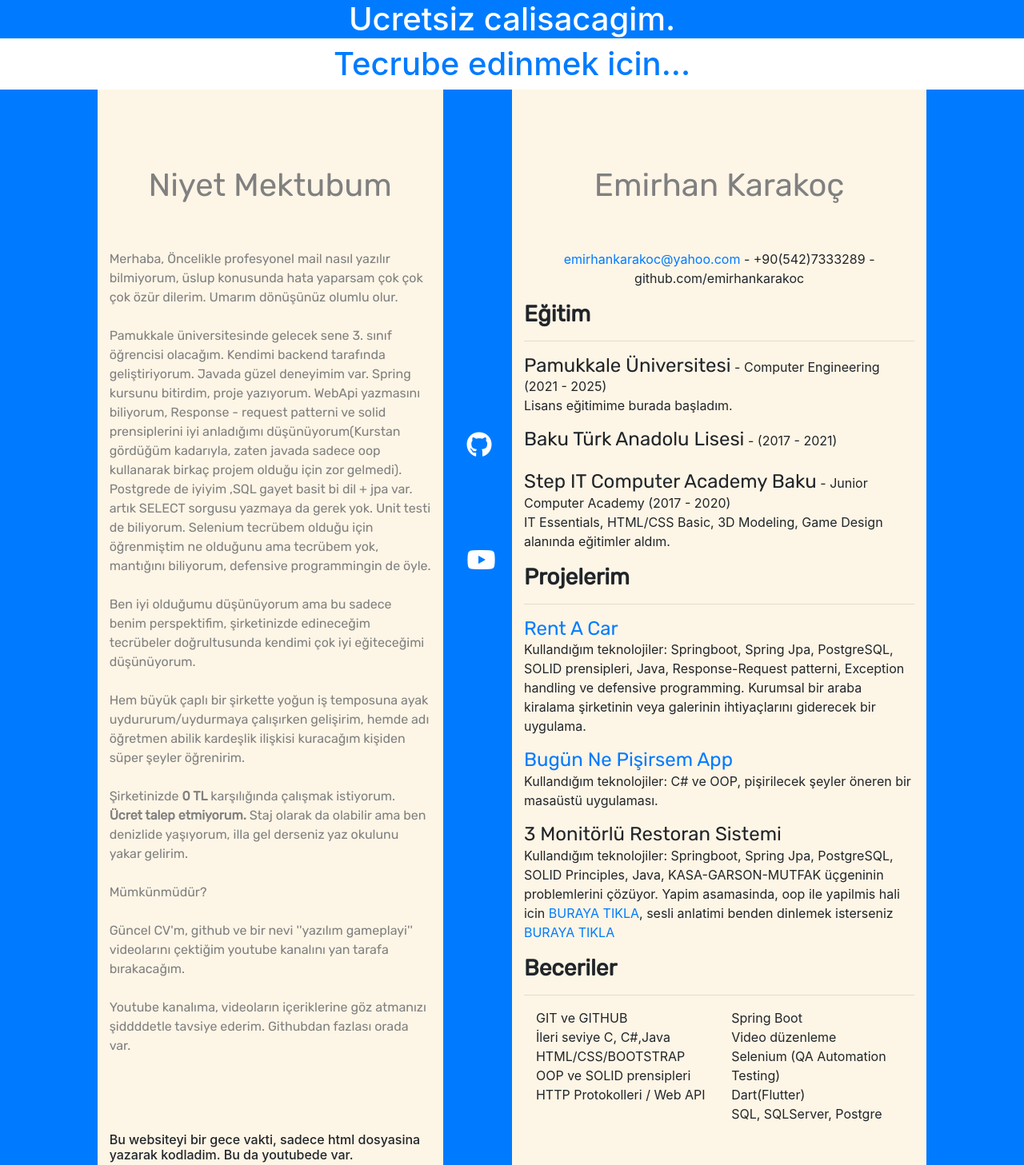
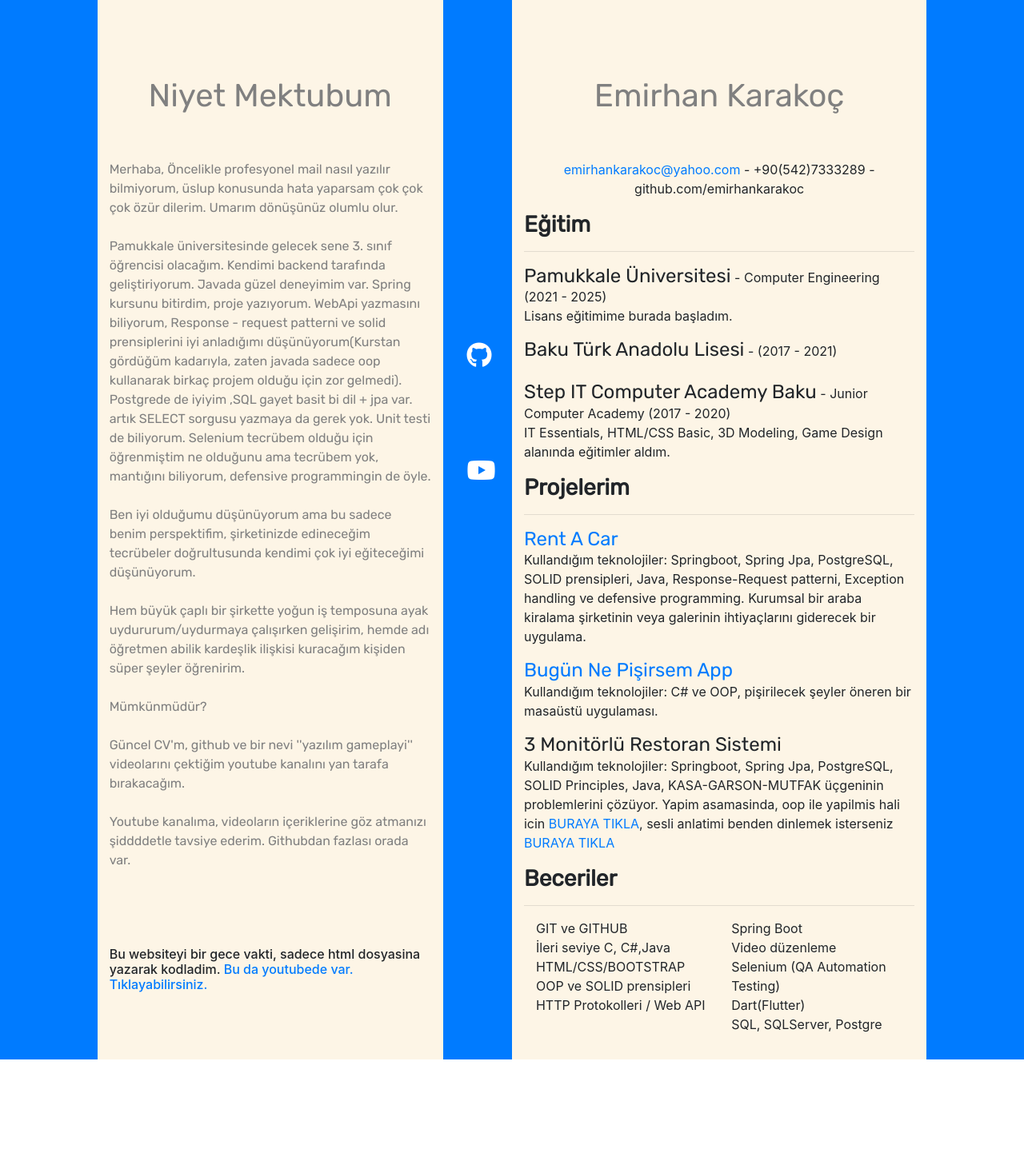
Before and after one commit to emirhankarakoc/cv_websitem, a plain HTML site: page index.html in a window 1280 px wide. Shown: the top 1457 px of the page at 80% size. After the commit the page ends 1325 px from the top, so only its background shows below. Drawn offline with nearby package versions, Linux system fonts and the light colour scheme; a web font is replaced by a local one.

Commit message:
Update index.html

```diff
--- a/index.html
+++ b/index.html
@@ -16,8 +16,6 @@
 
 </head>
 <body>
-    <h1 style="text-align: center;" class="text-white bg-primary">Ucretsiz calisacagim.</h1>
-    <h1 style="text-align: center;" class="bg-white text-primary">Tecrube edinmek icin...</h1>
 
 
     <div class="container-fluid bg-primary">
@@ -38,8 +36,6 @@
                                 <br><br>
                                 Hem büyük çaplı bir şirkette yoğun iş temposuna ayak uydururum/uydurmaya çalışırken gelişirim, hemde adı öğretmen abilik kardeşlik ilişkisi kuracağım kişiden süper şeyler öğrenirim.
                                 <br><br>
-                                Şirketinizde <strong>0 TL</strong> karşılığında çalışmak istiyorum. <strong>Ücret talep etmiyorum.</strong> Staj olarak da olabilir ama ben denizlide yaşıyorum, illa gel derseniz yaz okulunu yakar gelirim.
-                                <br><br>
                                 Mümkünmüdür?
                                 <br><br>
                                 Güncel CV'm, github ve bir nevi ''yazılım gameplayi'' videolarını çektiğim youtube kanalını yan tarafa bırakacağım.
@@ -48,7 +44,7 @@
                                 <br><br>
                             </p>
                             <br>
-                            <h6>Bu websiteyi bir gece vakti, sadece html dosyasina yazarak kodladim. Bu da youtubede var.</h6>
+                            <h6>Bu websiteyi bir gece vakti, sadece html dosyasina yazarak kodladim.<a href="https://youtu.be/H4T9F5QCL_E"> Bu da youtubede var. Tıklayabilirsiniz.</a></h6>
                             <br><br><br>
 
                         </div>
```
